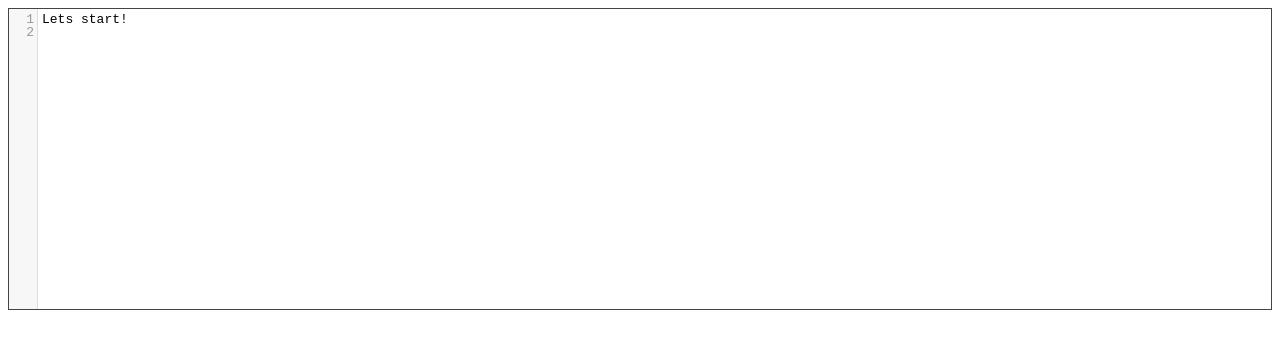
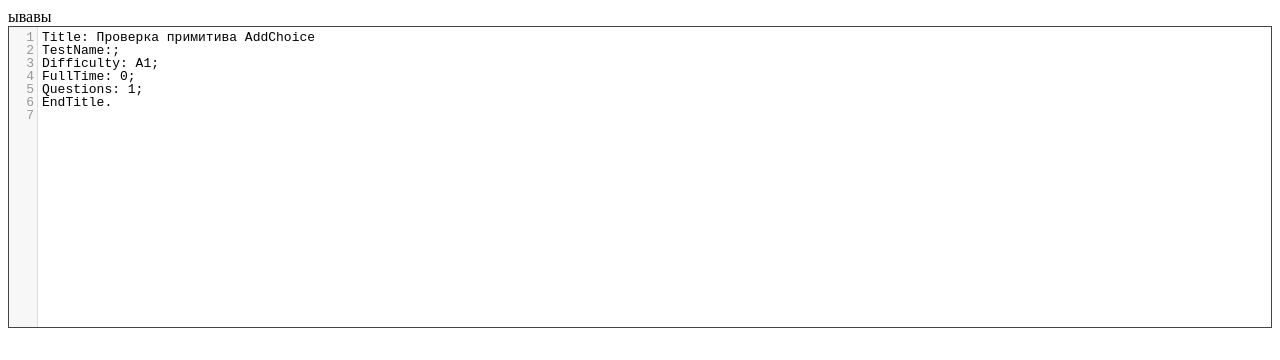
Before and after one commit to Karabur/TML-project, a plain HTML site: page app/index.html in a window 1280 px wide. Drawn offline with Linux system fonts and the light colour scheme.

Commit message:
UTF support

```diff
--- a/app/index.html
+++ b/app/index.html
@@ -1,12 +1,13 @@
 <!DOCTYPE html>
 <html>
 <head>
+    <meta charset="UTF-8">
+    <meta http-equiv="Content-Script-Type" content="text/javascript; charset=utf-8">
     <title>TML Project</title>
     <link href="css/style.css" rel="stylesheet"/>
 </head>
 <body>
-
-
+ывавы
 <script src="libs/codemirror.js"></script>
 <script src="js/tml-mode.js"></script>
 <script src="js/main.js"></script>
--- a/app/js/main.js
+++ b/app/js/main.js
@@ -1,6 +1,14 @@
 'use strict';
+
+var tmpTest = "Title: Проверка примитива AddChoice\n" +
+    "TestName:;\n" +
+    "Difficulty: A1;\n" +
+    "FullTime: 0;\n" +
+    "Questions: 1;\n" +
+    "EndTitle.\n";
+//dfsdfываыва
 var codeEditor = new CodeMirror(document.body, {
-    value: "Lets start!\n",
-    mode:  "tml",
+    value: tmpTest,
+    mode: "tml",
     lineNumbers: true
 });
```
